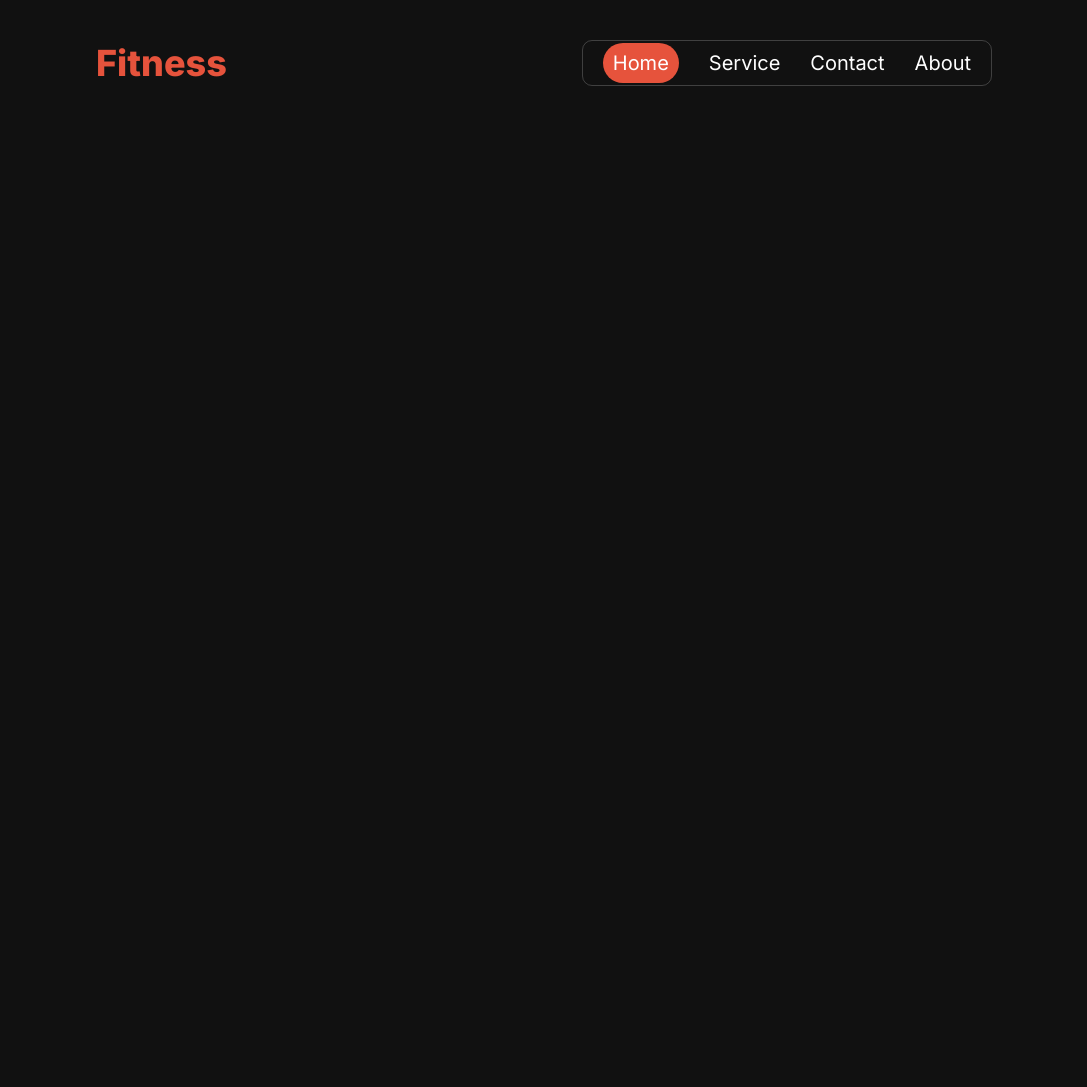
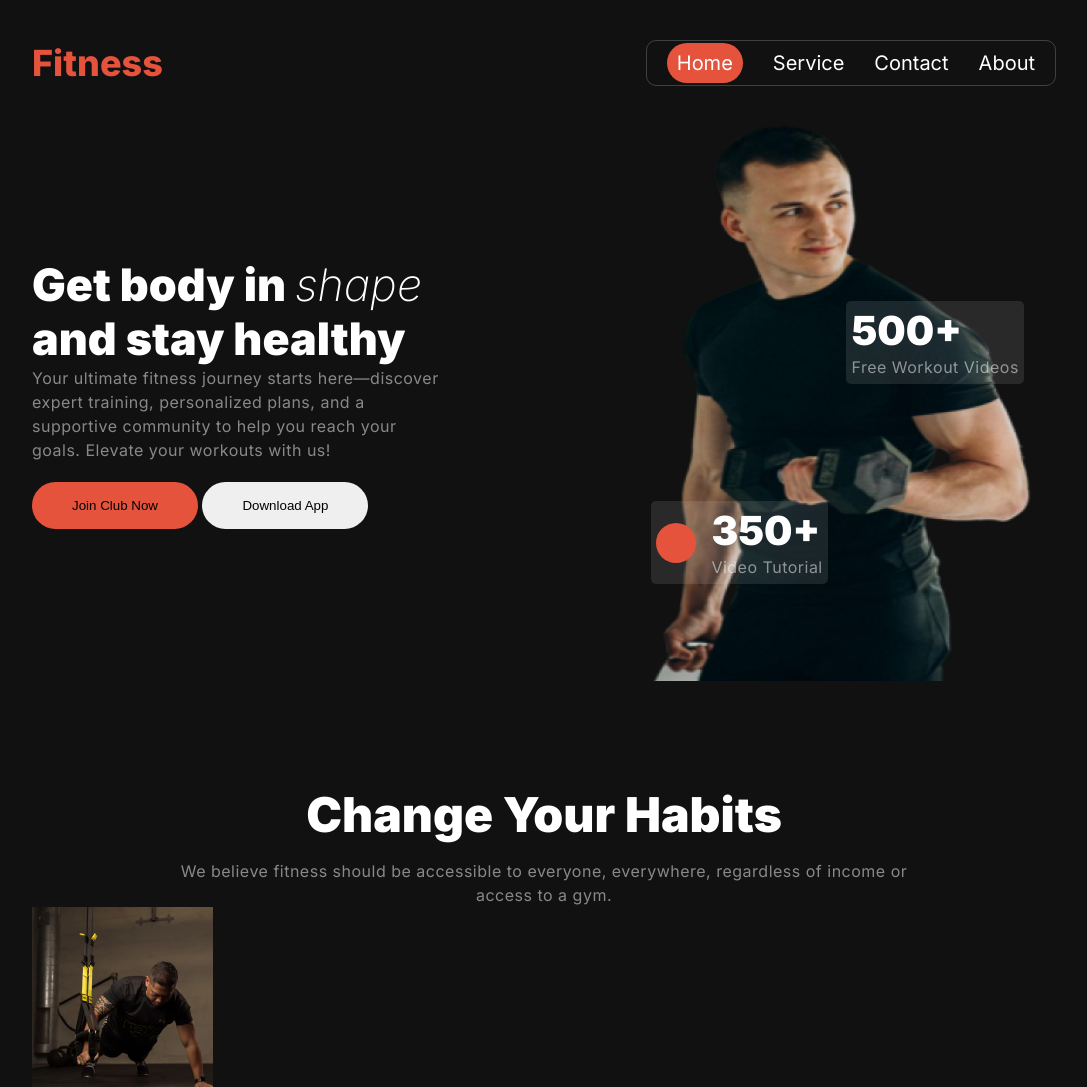
Before and after one commit to Anamul757/Second-challenge-repo, a plain HTML site: page index.html in a window 1280 px wide. Shown: the top 1087 px of the page, without its empty margins (96-1183 px from the left). Before the commit the page ends 800 px from the top, so only its background shows below. Drawn offline with Linux system fonts and the light colour scheme.

Commit message:
added description section and habit des

```diff
--- a/index.html
+++ b/index.html
@@ -32,7 +32,68 @@
             </div>
         </nav>
     </header>
-    <main></main>
+    <main>
+        <!-- Description section -->
+        <section class="description">
+            <div class="des-section">
+                <h2 class="des-heading">Get body in <span class="italic">shape</span> and stay healthy</h2>
+                <p class="des-para">Your ultimate fitness journey starts here—discover expert training, personalized
+                    plans, and a supportive community to help you reach your goals. Elevate your workouts with us!</p>
+                <div class="btn-section">
+                    <button class="btn-primary home-anchor">Join Club Now</button>
+                    <button class="btn-primary">Download App</button>
+                </div>
+            </div>
+            <div class="des-sectionTwo">
+                <div class="des-img">
+                    <img src="./images/Images 2.png" alt="">
+                </div>
+                <div class="sectionBar">
+                    <h2 class="bar-heading">500+</h2>
+                    <p class="des-para">Free Workout Videos</p>
+                </div>
+                <div class="sectionBar-2">
+                    <div class="box">
+
+                    </div>
+                    <div>
+                        <h2 class="bar-heading">350+</h2>
+                        <p class="des-para">Video Tutorial</p>
+                    </div>
+                </div>
+            </div>
+        </section>
+        <!-- Habit section -->
+        <section class="habit-section">
+            <div class="habit-des">
+                <h2 class="habit-heading">Change Your Habits</h2>
+                <p class="des-para">We believe fitness should be accessible to everyone, everywhere, regardless of income or <br>access to a
+                    gym.</p>
+            </div>
+            <div class="habit-template">
+                <div class="template">
+                    <img src="./images/image 3.png" alt="">
+                    <p></p>
+                    <p></p>
+                </div>
+                <div class="template">
+                    <img src="./images/image 2.png" alt="">
+                    <p></p>
+                    <p></p>
+                </div>
+                <div class="template">
+                    <img src="./images/image 4.png" alt="">
+                    <p></p>
+                    <p></p>
+                </div>
+                <div class="template">
+                    <img src="./images/image 5.png" alt="">
+                    <p></p>
+                    <p></p>
+                </div>
+            </div>
+        </section>
+    </main>
     <footer></footer>
 </body>
 
--- a/styels/responsive.css
+++ b/styels/responsive.css
@@ -2,12 +2,19 @@
     .bar-icon{
         display: block;
         margin-top: 7px;
+        color: white;
     }
     nav ul{
         display: none;
     }
     nav{
-        /* max-width: 70%; */
         margin: 0px;
     }
+    .description{
+        flex-direction: column;
+    }
+    .des-section,
+.des-sectionTwo {
+    width: 100%;
 }
+}
--- a/styels/style.css
+++ b/styels/style.css
@@ -10,17 +10,27 @@
 
 
 
-*{
+* {
     margin: 0;
     padding: 0;
 }
 
 
-body{
+body {
     max-width: 1280px;
     background-color: rgb(17, 17, 17);
     margin-top: 40px;
 }
+
+.des-para {
+    color: rgba(255, 255, 255, 0.5);
+    font-family: Inter;
+    font-size: 1rem;
+    font-weight: 400;
+    line-height: 24px;
+    letter-spacing: 0.5px;
+}
+
 /* header style */
 nav ul li a {
     text-decoration: none;
@@ -28,43 +38,165 @@ nav ul li a {
     color: white;
     margin: 0px 10px;
 }
-nav ul{
+
+nav ul {
     list-style: none;
     border: 1px solid rgba(245, 245, 245, 0.205);
     border-radius: 10px;
     padding: 10px;
 }
-nav ul{
+
+nav ul {
     display: flex;
     gap: 10px;
 }
-nav > div{
+
+nav>div {
     display: flex;
     justify-content: space-between;
     align-items: center;
-    width: 70%;
-    height: 45px;
-    color:rgb(230, 83, 60);
+    width: 80%;
+    color: rgb(230, 83, 60);
 }
-nav{
+
+nav {
     display: flex;
     justify-content: center;
     margin: 15px auto;
     background-color: rgb(17, 17, 17);
 }
-.header-heading{
+
+.header-heading {
     font-size: 2.25rem;
     font-weight: 800;
 }
-.home-anchor{
+
+.home-anchor {
     background-color: rgb(230, 83, 60);
     border: none;
     border-radius: 40px;
     padding: 8px 10px;
 }
-.bar-icon{
+
+.bar-icon {
     display: none;
 }
-.header-list{
-    /* display: block; */
+
+/* Main related style */
+main {
+    /* background-color: rgb(17, 17, 17); */
 }
+
+/* Description section */
+
+
+.description {
+    display: flex;
+    justify-content: space-between;
+    align-items: center;
+    margin: 0 auto;
+    width: 80%;
+}
+
+.des-heading {
+    color: rgb(255, 255, 255);
+    font-family: Inter;
+    font-size: 2.8rem;
+    font-weight: 900;
+}
+
+.italic {
+    font-family: Inter;
+    font-size: 2.8rem;
+    font-weight: 200;
+    font-style: italic;
+
+}
+
+
+
+.btn-primary {
+    box-sizing: border-box;
+    border: 1px solid rgb(255, 255, 255);
+    border-radius: 42px;
+    padding: 16px 40px;
+}
+
+
+.des-section,
+.des-sectionTwo {
+    width: 40%;
+}
+
+.des-sectionTwo {
+    position: relative;
+}
+
+
+.des-img img {
+    width: 100%;
+    height: 580px;
+}
+
+/* section-bar style */
+.sectionBar,
+.sectionBar-2 {
+    position: absolute;
+    border: none;
+    border-radius: 5px;
+    color: white;
+    background-color: rgba(255, 255, 255, 0.1);
+    padding: 5px;
+}
+
+.sectionBar {
+    top: 200px;
+    left: 200px;
+}
+
+.sectionBar-2 {
+    display: flex;
+    justify-content: center;
+    align-items: center;
+    top: 400px;
+    left: 5px;
+    gap: 15px;
+}
+
+.bar-heading {
+    font-family: Inter;
+    Font-weight: 900;
+    Font-size: 2.5rem;
+}
+
+.box {
+    width: 40px;
+    height: 40px;
+    background-color: rgb(230, 83, 60);
+    border-radius: 50%;
+}
+
+.btn-primary {
+    border: none;
+    margin-top: 20px;
+}
+
+/* Habit section */
+.habit-section {
+    width: 80%;
+    margin: 0 auto;
+}
+
+.habit-des {
+    text-align:center;
+    margin-top: 100px;
+}
+
+.habit-heading {
+    font-family: Inter;
+    Font-weight: 900;
+    Font-size: 3rem;
+    color: rgb(255, 255, 255);
+    margin-bottom: 15px;
+
+}
```
Lines whose indentation alone changed are shown as unchanged.
